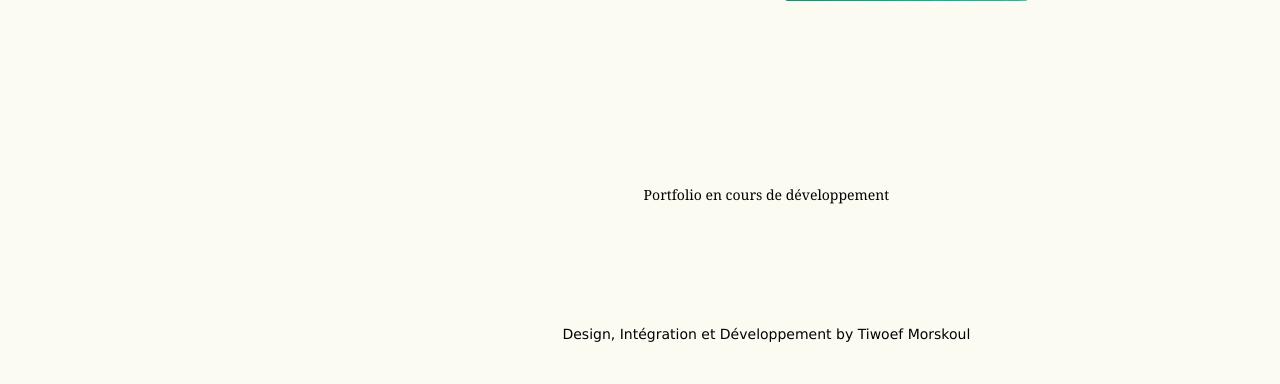
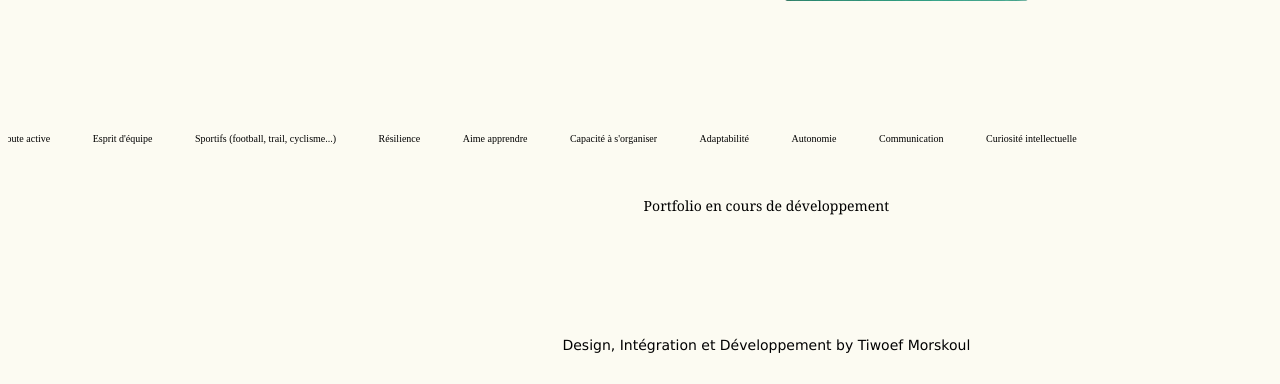
Before and after one commit to Christophe-LE-LAZ/christophe-le-laz.github.io, a PHP site: page / in a window 1280 px wide; the page is wider, and only the part inside the window is pictured. Shown: the part 715-1099 px from the top of that part. Before the commit the page ends 1057 px from the top of that part, so only its background shows below. Run offline with PHP 8.4, Linux system fonts and the light colour scheme; some libraries are stand-ins or nearby versions.

Commit message:
softsskills défilement début

```diff
--- a/CSS/style.css
+++ b/CSS/style.css
@@ -215,3 +215,24 @@
 padding: 3% 10%;
 
 }
+
+.section--softsskills {
+    white-space: nowrap;
+    overflow: hidden;
+    position: relative;
+}
+
+.softsskills {
+    display: inline-block;
+    padding: 0 20px; /* Ajoutez un espacement entre les éléments si nécessaire */
+    animation: defilement 10s linear infinite;
+}
+
+@keyframes defilement {
+    0% {
+        transform: matrix3d(1, 0, 0, 0, 0, 1, 0, 0, 0, 0, 1, 0, 100, 0, 0, 1);
+    }
+    100% {
+        transform: matrix3d(1, 0, 0, 0, 0, 1, 0, 0, 0, 0, 1, 0, -100, 0, 0, 1);
+    }
+}
--- a/index.html
+++ b/index.html
@@ -36,6 +36,18 @@
     <img src="images/moibuste1.png" alt="Une photo de face de moi-même " />
   </div>
 </div>
+<div class="section--softsskills">
+    <span class="softsskills">Écoute active</span>
+    <span class="softsskills">Esprit d'équipe</span>
+    <span class="softsskills">Sportifs (football, trail, cyclisme...)</span>
+    <span class="softsskills">Résilience</span>
+    <span class="softsskills">Aime apprendre</span>
+    <span class="softsskills">Capacité à s'organiser</span>
+    <span class="softsskills">Adaptabilité</span>
+    <span class="softsskills">Autonomie</span>
+    <span class="softsskills">Communication</span>
+    <span class="softsskills">Curiosité intellectuelle</span>
+</div>
 <div class="section">
   <p style="text-align: center">Portfolio en cours de développement</p>
 </div>
```
